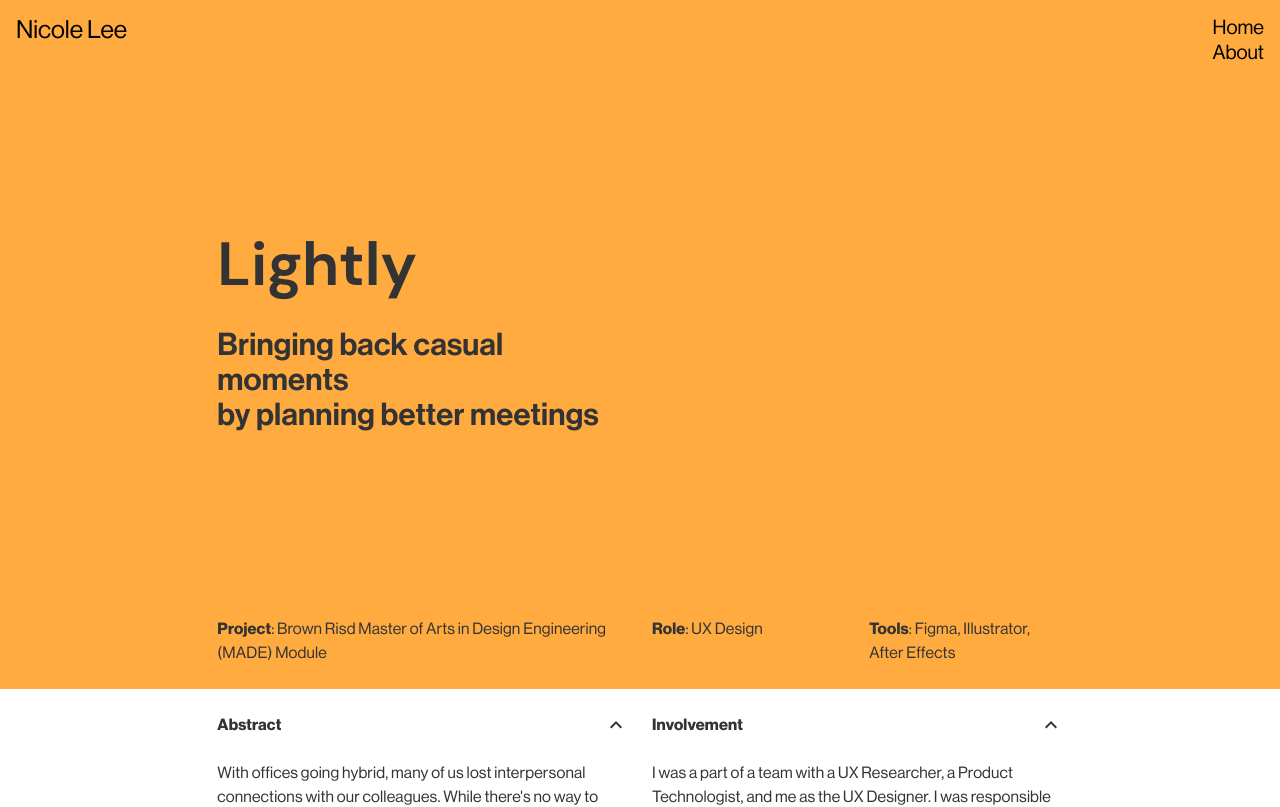
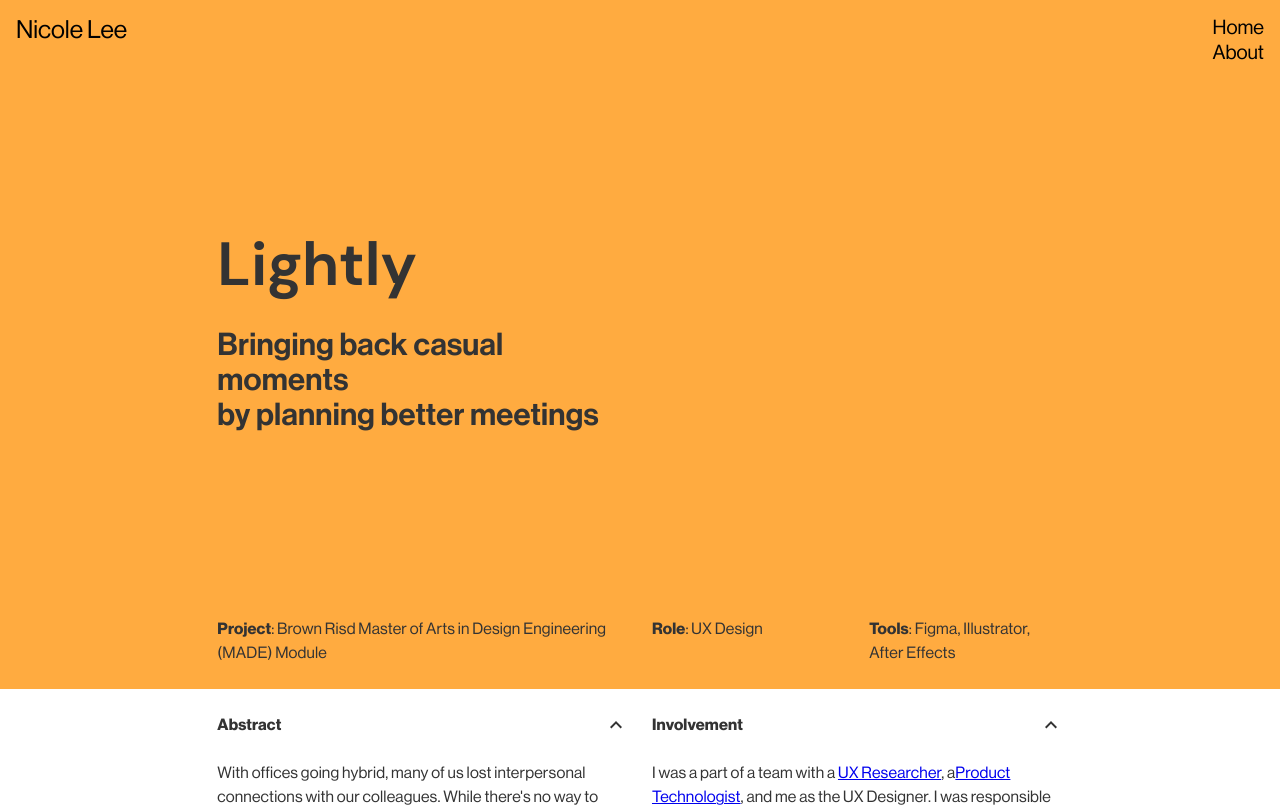
Before and after one commit to lhj795/nicolelee, a React (Create React App) app: page /Lightly in a window 1280 px wide. Shown: the top 807 px of the page. Built offline with nearby package versions, Linux system fonts and the light colour scheme.

Commit message:
dan and robbie linked

```diff
--- a/src/Lightly/Lightly.js
+++ b/src/Lightly/Lightly.js
@@ -340,7 +340,9 @@ export default function Lightly(props) {
                                 <Collapse in={showDesc2} timeout="auto" unmountOnExit>
                                     <Typography variant='body1'>
                                         <br />
-                                        I was a part of a team with a UX Researcher, a Product Technologist, and me as the UX Designer. I was responsible for
+                                        <span>I was a part of a team with a </span>
+                                        <a rel="noreferrer" target='_blank' href='https://robstereli.github.io/'>UX Researcher</a>, a
+                                        <a rel="noreferrer" target='_blank' href='https://danrapoport.net/portfolio/lightly/'>Product Technologist</a>, and me as the UX Designer. I was responsible for
                                         concept generation and interaction design. I used Figma and Adobe CC softwares primarily to generate UI assets, mockups,
                                         and demons. I worked closely with the researcher to generate concepts from data-driven insights, then translate those
                                         into a user-centered interface. I then collaborated with the technologist to brainstorm the form factor of the lamp that
```
